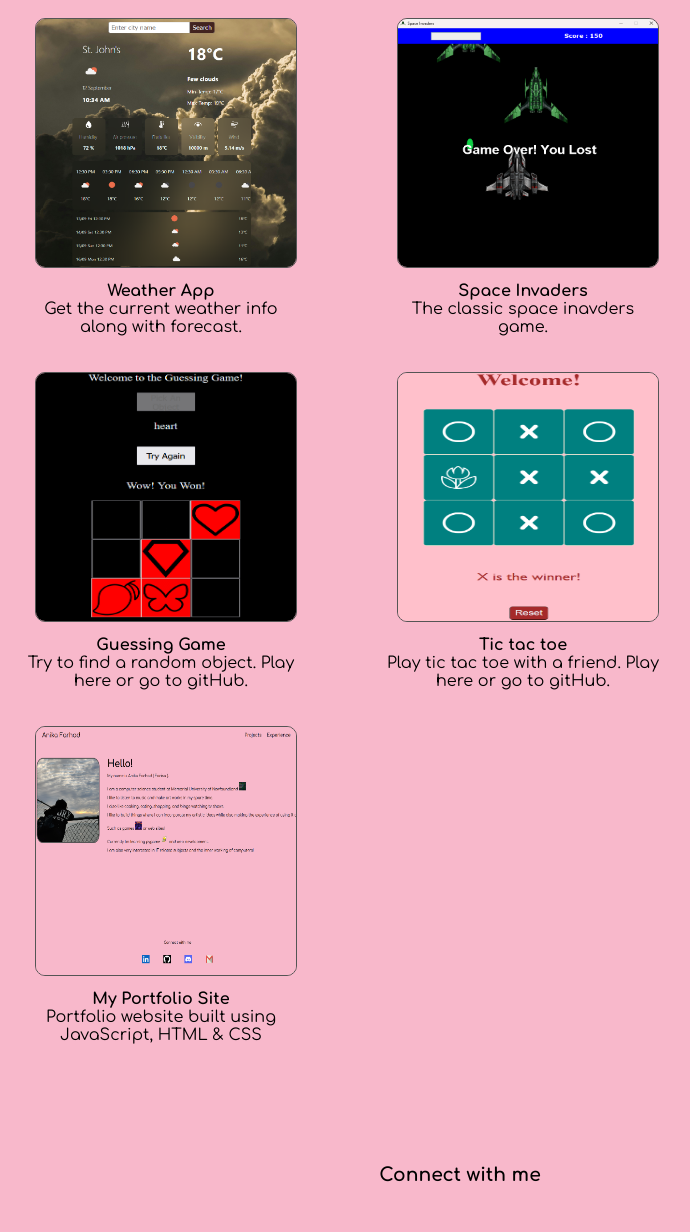
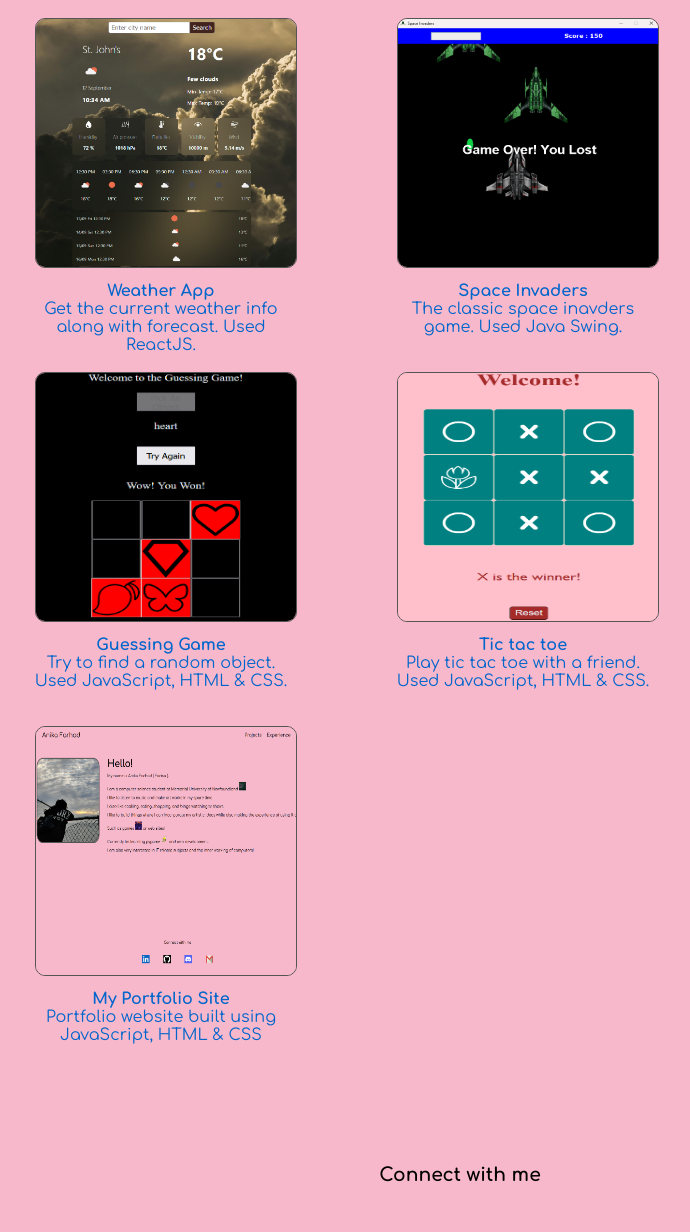
Before and after one commit to AnikaFarhadFarisa/AnikaFarhadFarisa.github.io, a plain HTML site: page projects.html in a window 1280 px wide. Shown: the part 133-1365 px from the top of the page, without its empty margins (180-870 px from the left). Drawn offline with Linux system fonts and the light colour scheme.

Commit message:
Update projects.html

```diff
--- a/projects.html
+++ b/projects.html
@@ -41,28 +41,42 @@
       <div id="projects">
         <div id="projs">
           <img id="preview" src="assets/weather_app.png" alt="" />
-          <h1>Weather App</h1>
-          <p>Get the current weather info along with forecast.</p>
+          <a href="https://anikafarhadfarisa.github.io/Weather-App/"
+            ><h1>Weather App</h1>
+            <p>
+              Get the current weather info along with forecast. Used ReactJS.
+            </p></a
+          >
         </div>
         <div id="projs">
           <img id="preview" src="assets/space_invaders.png" alt="" />
-          <h1>Space Invaders</h1>
-          <p>The classic space inavders game.</p>
+          <a href="https://github.com/AnikaFarhadFarisa/Space-Invaders"
+            ><h1>Space Invaders</h1>
+            <p>The classic space inavders game. Used Java Swing.</p></a
+          >
         </div>
         <div id="projs">
           <img id="preview" src="assets/guessing_game.png" alt="" />
-          <h1>Guessing Game</h1>
-          <p>Try to find a random object. Play here or go to gitHub.</p>
+          <a href="https://anikafarhadfarisa.github.io/GuessingGame/"
+            ><h1>Guessing Game</h1>
+            <p>Try to find a random object. Used JavaScript, HTML & CSS.</p></a
+          >
         </div>
         <div id="projs">
           <img id="preview" src="assets/tic_tac_toe.png" alt="" />
-          <h1>Tic tac toe</h1>
-          <p>Play tic tac toe with a friend. Play here or go to gitHub.</p>
+          <a href="https://anikafarhadfarisa.github.io/Tic-Tac-Toe/"
+            ><h1>Tic tac toe</h1>
+            <p>
+              Play tic tac toe with a friend. Used JavaScript, HTML & CSS.
+            </p></a
+          >
         </div>
         <div id="projs">
           <img id="preview" src="assets/portfolio_site.png" alt="" />
-          <h1>My Portfolio Site</h1>
-          <p>Portfolio website built using JavaScript, HTML & CSS</p>
+          <a href="https://anikafarhadfarisa.github.io"
+            ><h1>My Portfolio Site</h1>
+            <p>Portfolio website built using JavaScript, HTML & CSS</p></a
+          >
         </div>
       </div>
     </div>
```
